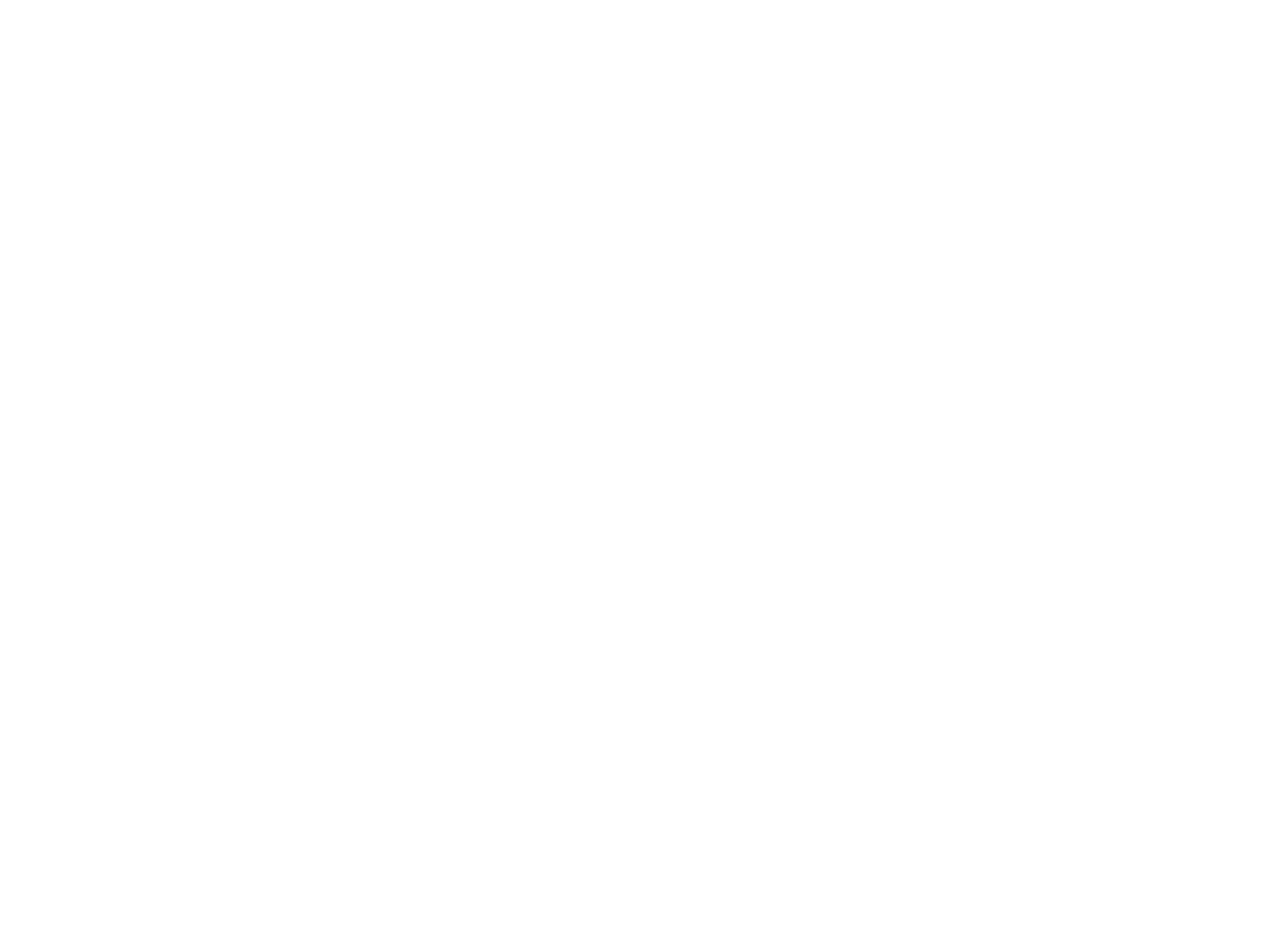
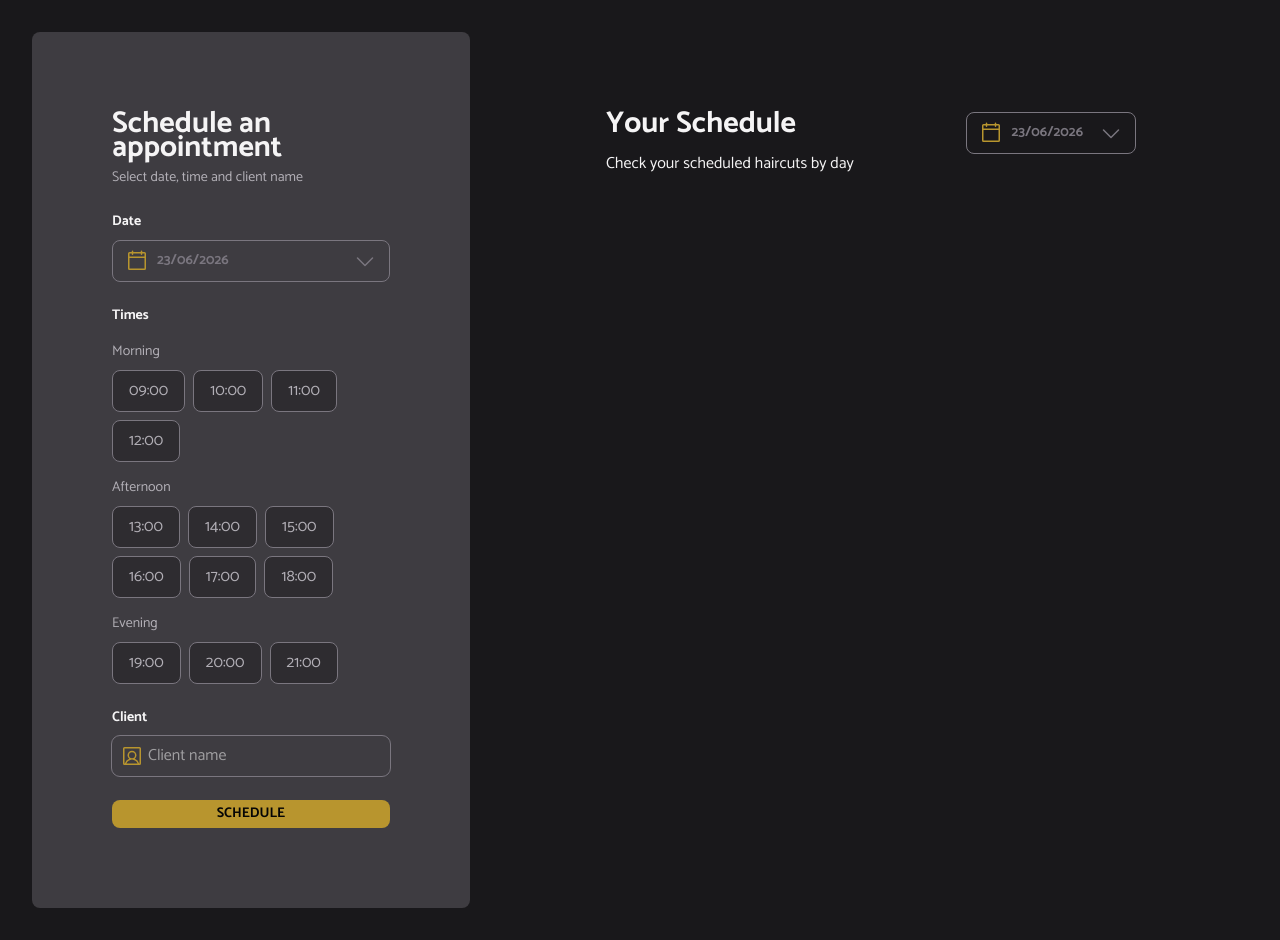
Before and after one commit to Eduardo-Mafezoli/HairDay, a React (Vite) app: page / in a window 1280 px wide. Before the commit the page ends 800 px from the top, so only its background shows below. Built offline with nearby package versions, Linux system fonts and the light colour scheme.

Commit message:
Feat: Creating SideBar Core Component and Updating SheduleData

```diff
--- a/src/App.tsx
+++ b/src/App.tsx
@@ -1,5 +1,21 @@
-function App() {
-  return <></>;
+import ScheduleList from "./components/core/ScheduleList";
+import Sidebar from "./components/core/Sidebar";
+
+export default function App() {
+  return (
+    <main className="bg-gray-800 flex gap-6 min-h-screen p-8">
+      <Sidebar
+        onSubmit={function (): void {
+          throw new Error("Function not implemented.");
+        }}
+        disabledTimes={[]}
+      />
+      <ScheduleList
+        appointments={[]}
+        onDelete={function (): void {
+          throw new Error("Function not implemented.");
+        }}
+      />
+    </main>
+  );
 }
-
-export default App;
--- a/src/components/core/ScheduleList.tsx
+++ b/src/components/core/ScheduleList.tsx
@@ -21,7 +21,7 @@
   const tarde = filtered.filter((a) => a.period === "tarde");
   const noite = filtered.filter((a) => a.period === "noite");
   return (
-    <div className="flex flex-col gap-4">
+    <div className="flex flex-col gap-4 w-full px-28 py-20">
       <div className="flex gap-4 justify-between">
         <div className="flex flex-col gap-4">
           {/* Title */}
--- a/src/components/core/Sidebar.tsx
+++ b/src/components/core/Sidebar.tsx
@@ -0,0 +1,156 @@
+import Button from "../ui/Button";
+import Calendar from "../ui/Calendar";
+import InputText from "../ui/InputText";
+import Text from "../ui/Text";
+import TimeSelect from "../ui/TimeSelect";
+
+import { useState } from "react";
+import type { Appointment } from "../../data/scheduleData";
+import { TIME_SLOTS } from "../../data/scheduleData";
+
+interface SidebarProps {
+  onSubmit: (appointment: Appointment) => void;
+  disabledTimes: string[];
+}
+
+export default function Sidebar({ onSubmit, disabledTimes }: SidebarProps) {
+  const manhaSlots = TIME_SLOTS.filter((s) => s.period === "manha");
+  const tardeSlots = TIME_SLOTS.filter((s) => s.period === "tarde");
+  const noiteSlots = TIME_SLOTS.filter((s) => s.period === "noite");
+
+  const [selectedDate, setSelectedDate] = useState(new Date());
+  const [selectedTime, setSelectedTime] = useState<string | null>(null);
+  const [clientName, setClientName] = useState("");
+
+  function handleSelectTime(time: string) {
+    setSelectedTime((prev) => (prev === time ? null : time));
+  }
+
+  function handleSubmit() {
+    if (!selectedTime || !clientName) return;
+
+    const date = `${selectedDate.getFullYear()}-${String(selectedDate.getMonth() + 1).padStart(2, "0")}-${String(selectedDate.getDate()).padStart(2, "0")}`;
+    const period = TIME_SLOTS.find((s) => s.time === selectedTime)!.period;
+
+    onSubmit({
+      id: crypto.randomUUID(),
+      date,
+      time: selectedTime,
+      period,
+      clientName,
+    });
+
+    setSelectedTime(null);
+    setClientName("");
+  }
+
+  return (
+    <div className="flex flex-col gap-6 bg-gray-500 rounded-lg w-170 h-219 p-20">
+      <div className="flex flex-col gap-2">
+        <Text variant="title-l" className="text-gray-100">
+          Schedule an appointment
+        </Text>
+        <Text variant="text-s" className="text-gray-200">
+          Select date, time and client name
+        </Text>
+      </div>
+
+      <div className="flex flex-col gap-2">
+        <Text variant="title-s" className="text-gray-100">
+          Date
+        </Text>
+        <Calendar value={selectedDate} onChange={setSelectedDate} />
+      </div>
+
+      <div className="flex flex-col gap-4">
+        <Text variant="title-s" className="text-gray-100">
+          Times
+        </Text>
+
+        <div className="flex flex-col gap-2">
+          <Text variant="text-s" className="text-gray-200">
+            Morning
+          </Text>
+          <div className="flex flex-wrap gap-2">
+            {manhaSlots.map((slot) => (
+              <TimeSelect
+                key={slot.time}
+                variant={
+                  disabledTimes.includes(slot.time)
+                    ? "disabled"
+                    : selectedTime === slot.time
+                      ? "selected"
+                      : "default"
+                }
+                onClick={() => handleSelectTime(slot.time)}
+              >
+                {slot.time}
+              </TimeSelect>
+            ))}
+          </div>
+        </div>
+
+        <div className="flex flex-col gap-2">
+          <Text variant="text-s" className="text-gray-200">
+            Afternoon
+          </Text>
+          <div className="flex flex-wrap gap-2">
+            {tardeSlots.map((slot) => (
+              <TimeSelect
+                key={slot.time}
+                variant={
+                  disabledTimes.includes(slot.time)
+                    ? "disabled"
+                    : selectedTime === slot.time
+                      ? "selected"
+                      : "default"
+                }
+                onClick={() => handleSelectTime(slot.time)}
+              >
+                {slot.time}
+              </TimeSelect>
+            ))}
+          </div>
+        </div>
+
+        <div className="flex flex-col gap-2">
+          <Text variant="text-s" className="text-gray-200">
+            Evening
+          </Text>
+          <div className="flex flex-wrap gap-2">
+            {noiteSlots.map((slot) => (
+              <TimeSelect
+                key={slot.time}
+                variant={
+                  disabledTimes.includes(slot.time)
+                    ? "disabled"
+                    : selectedTime === slot.time
+                      ? "selected"
+                      : "default"
+                }
+                onClick={() => handleSelectTime(slot.time)}
+              >
+                {slot.time}
+              </TimeSelect>
+            ))}
+          </div>
+        </div>
+      </div>
+
+      <div className="flex flex-col gap-2">
+        <Text variant="title-s" className="text-gray-100">
+          Client
+        </Text>
+        <InputText
+          placeholder="Client name"
+          value={clientName}
+          onChange={(e) => setClientName(e.target.value)}
+        />
+      </div>
+
+      <Button onClick={handleSubmit}>
+        <Text variant="title-s">SCHEDULE</Text>
+      </Button>
+    </div>
+  );
+}
--- a/src/components/ui/TimeSelect.tsx
+++ b/src/components/ui/TimeSelect.tsx
@@ -29,9 +29,7 @@
 }: TimeSelectProps) {
   return (
     <button className={timeButtonVariants({ variant, className })} {...props}>
-      <Text variant="text-m" className="text-gray-300">
-        {children}
-      </Text>
+      <Text variant="text-m">{children}</Text>
     </button>
   );
 }
--- a/src/data/scheduleData.ts
+++ b/src/data/scheduleData.ts
@@ -7,3 +7,24 @@
   period: Period;
   clientName: string;
 }
+
+export interface TimeSlot {
+  time: string;
+  period: Period;
+}
+
+export const TIME_SLOTS: TimeSlot[] = [
+  { time: "09:00", period: "manha" },
+  { time: "10:00", period: "manha" },
+  { time: "11:00", period: "manha" },
+  { time: "12:00", period: "manha" },
+  { time: "13:00", period: "tarde" },
+  { time: "14:00", period: "tarde" },
+  { time: "15:00", period: "tarde" },
+  { time: "16:00", period: "tarde" },
+  { time: "17:00", period: "tarde" },
+  { time: "18:00", period: "tarde" },
+  { time: "19:00", period: "noite" },
+  { time: "20:00", period: "noite" },
+  { time: "21:00", period: "noite" },
+];
```
